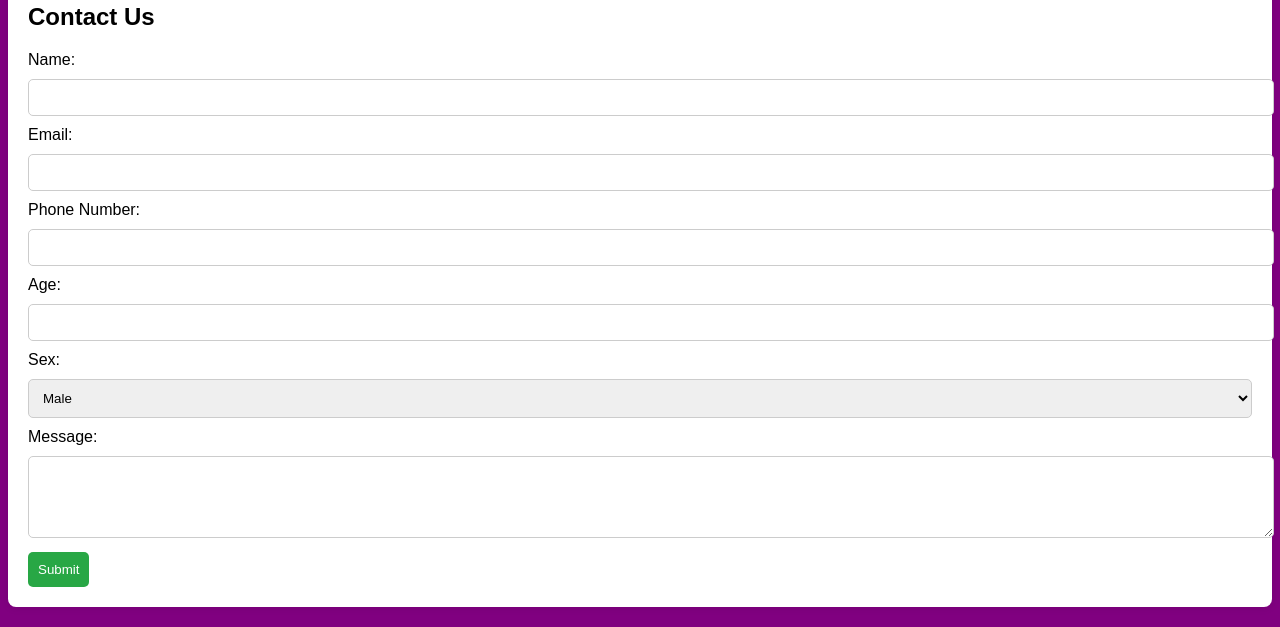
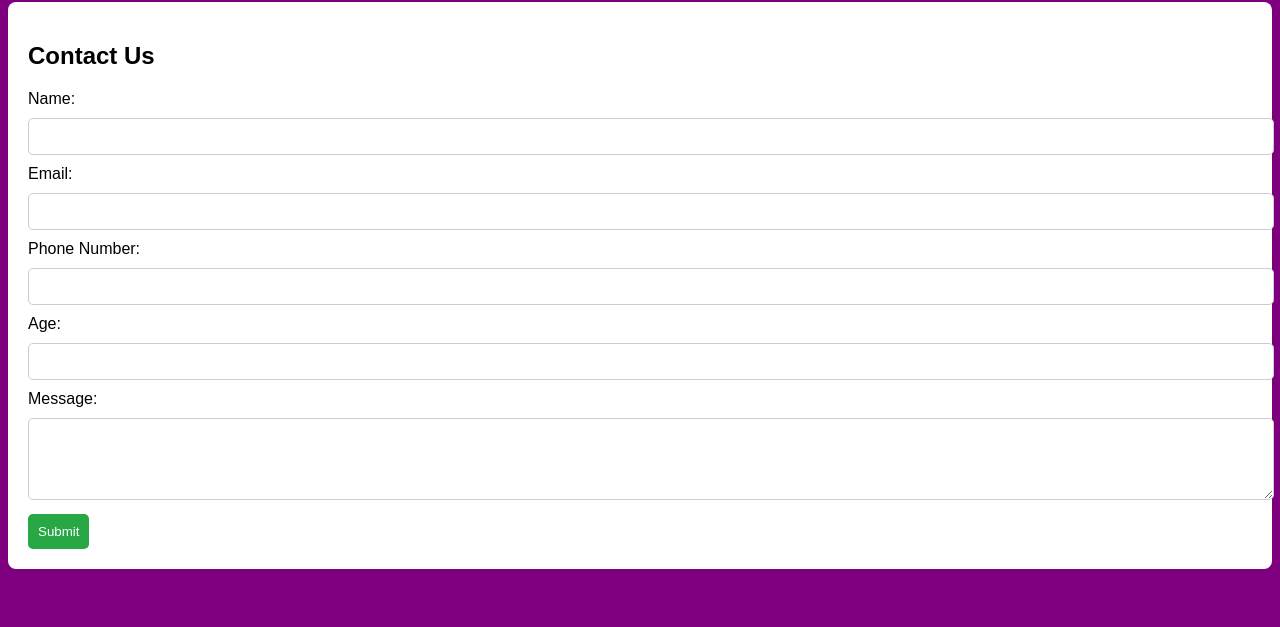
Before and after one commit to sureshmukhi369/abcDemo, a plain HTML site: page index.html in a window 1280 px wide. Shown: the part 189-816 px from the top of the page. Drawn offline with Linux system fonts and the light colour scheme.

Commit message:
sex removed

```diff
--- a/index.html
+++ b/index.html
@@ -62,12 +62,6 @@
             <label for="age">Age:</label>
             <input type="number" id="age" name="age" required>
 
-            <label for="sex">Sex:</label>
-            <select id="sex" name="sex" required>
-                <option value="male">Male</option>
-                <option value="female">Female</option>
-                <option value="other">Other</option>
-            </select>
 
             <label for="message">Message:</label>
             <textarea id="message" name="message" rows="4" required></textarea>
```
